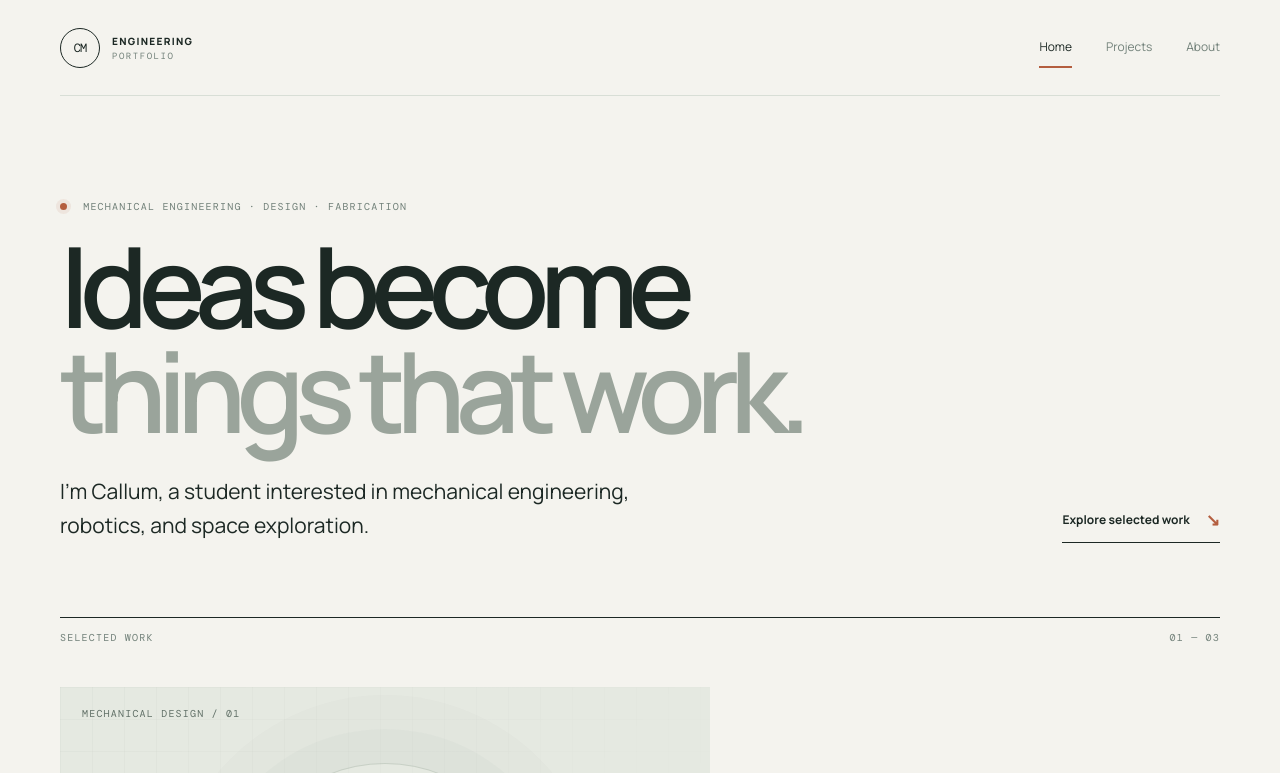
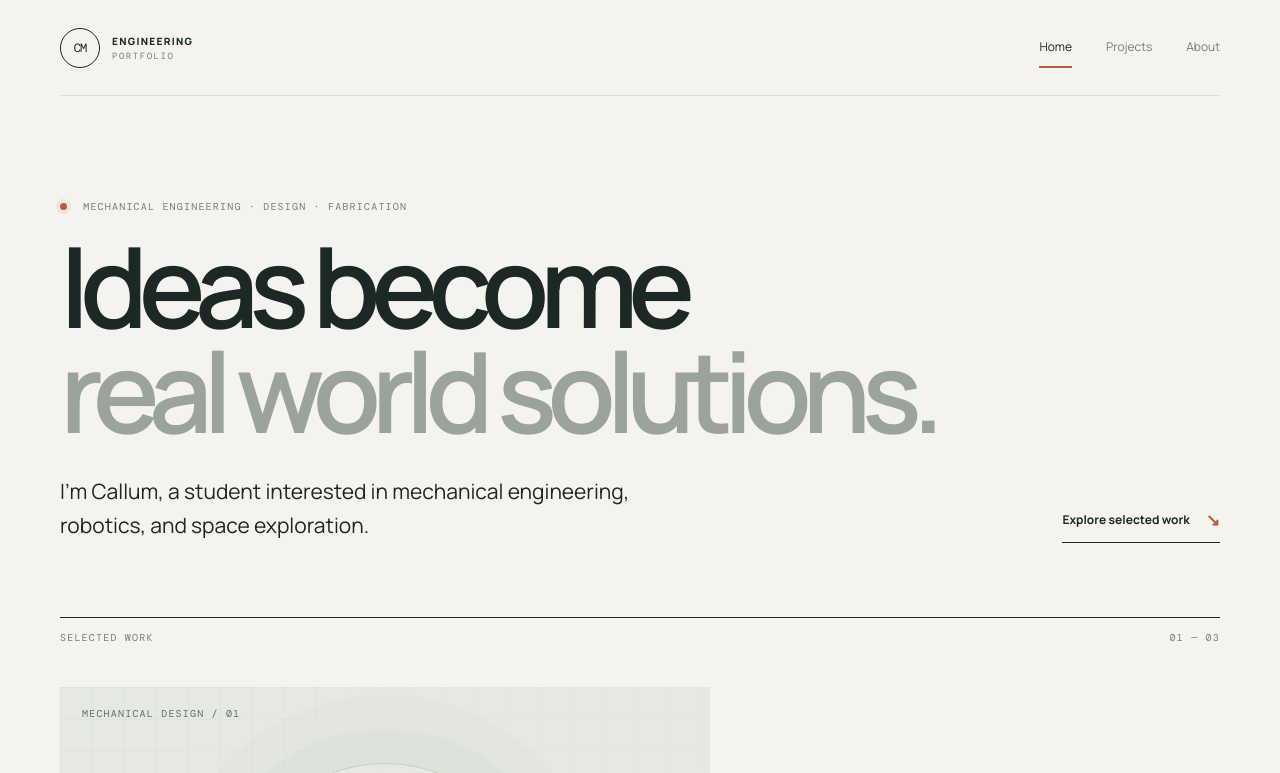
Before and after one commit to cal2m/Personal-Website, a plain HTML site: page index.html in a window 1280 px wide. Shown: the top 773 px of the page. Drawn offline with nearby package versions, Linux system fonts and the light colour scheme.

Commit message:
Update hero heading text for clarity

```diff
--- a/index.html
+++ b/index.html
@@ -16,7 +16,7 @@
   <main id="main">
     <section class="hero wrap">
       <p class="eyebrow"><span class="status-dot"></span> MECHANICAL ENGINEERING · DESIGN · FABRICATION</p>
-      <h1>Ideas become<br><span class="muted">things that work.</span></h1>
+      <h1>Ideas become<br><span class="muted">real world solutions.</span></h1>
       <div class="hero-bottom"><p class="intro">I'm Callum, a student interested in mechanical engineering, robotics, and space exploration.</p><a class="text-link" href="#projects">Explore selected work <span aria-hidden="true">↘</span></a></div>
       <div class="hero-rule"><span>SELECTED WORK</span><span>01 — 03</span></div>
     </section>
```
